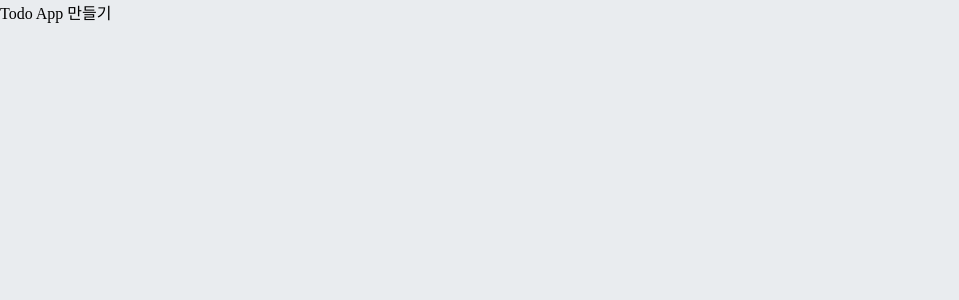
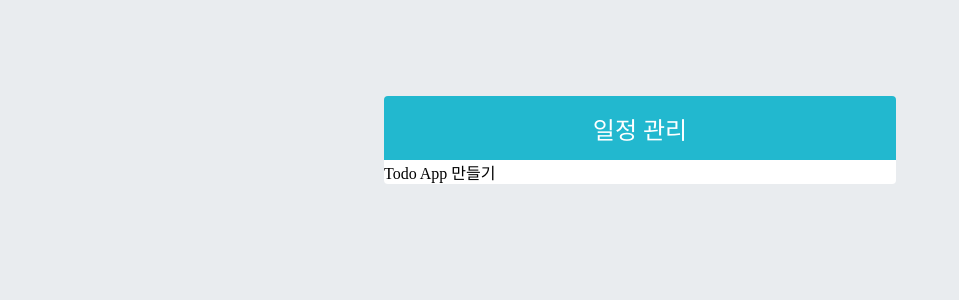
Before and after one commit to dgkim-bsg/reactex, a React app in the folder todo-app/: page / in a window 1280 px wide. Shown: the top 300 px of the page, without its empty margins (0-959 px from the left). Built offline with nearby package versions, Linux system fonts and the light colour scheme.

Commit message:
소스 추가

```diff
--- /dev/null
+++ b/todo-app/jsconfig.json
@@ -0,0 +1,5 @@
+{
+    "compilerOptions": {
+        "target": "es6"
+    }
+}
--- a/todo-app/package.json
+++ b/todo-app/package.json
@@ -21,7 +21,7 @@
     "case-sensitive-paths-webpack-plugin": "2.3.0",
     "classnames": "^2.2.6",
     "css-loader": "4.3.0",
-    "dotenv": "8.2.0",
+    "dotenv": "^8.2.0",
     "dotenv-expand": "5.1.0",
     "eslint": "^7.11.0",
     "eslint-config-react-app": "^6.0.0",
--- a/todo-app/src/App.js
+++ b/todo-app/src/App.js
@@ -1,7 +1,8 @@
 import React from "react";
+import TodoTemplate from "./components/TodoTemplate";
 
 const App = () => {
-    return <div>Todo App 만들기</div>;
+    return <TodoTemplate>Todo App 만들기</TodoTemplate>;
 };
 
 export default App;
--- /dev/null
+++ b/todo-app/src/components/TodoTemplate.js
@@ -0,0 +1,13 @@
+import React from "react";
+import "./TodoTemplate.scss"
+
+const TodoTemplate = ({ children }) => {
+    return (
+        <div className="TodoTemplate">
+            <div className="app-title">일정 관리</div>
+            <div className="content">{children}</div>
+        </div>
+    );
+};
+
+export default TodoTemplate;
--- /dev/null
+++ b/todo-app/src/components/TodoTemplate.scss
@@ -0,0 +1,21 @@
+.TodoTemplate {
+    width: 512px;
+    margin-left: auto;
+    margin-right: auto;
+    margin-top: 6rem;
+    border-radius: 4px;
+    overflow: hidden;
+
+    .app-title {
+        background: #22b8cf;
+        color: white;
+        height: 4rem;
+        font-size: 1.5rem;
+        display: flex;
+        align-items: center;
+        justify-content: center;
+    }
+    .content {
+        background: white;
+    }
+}
```
Also changed, not shown: 2 other files (tests, documents, lock files or other folders).
